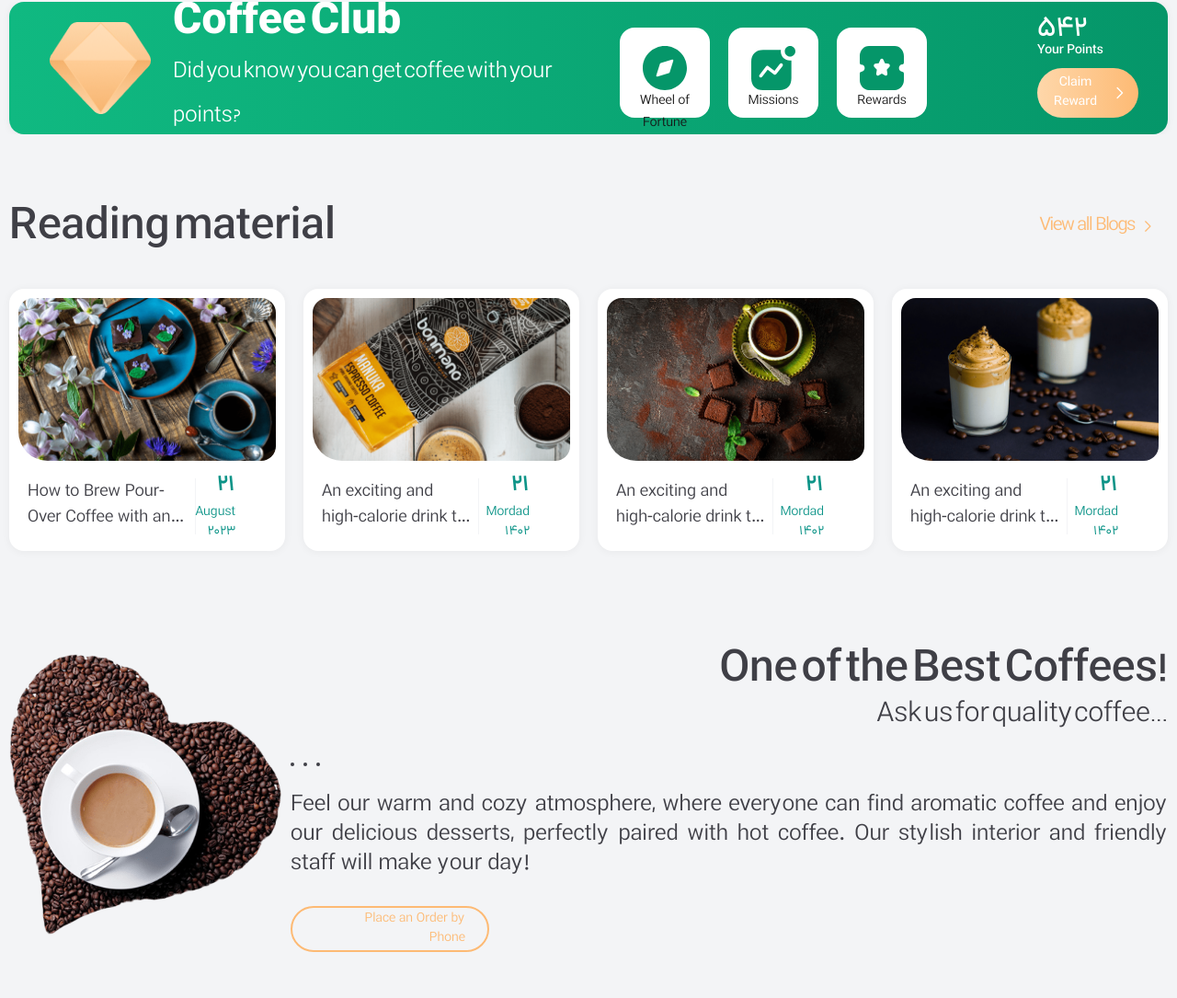
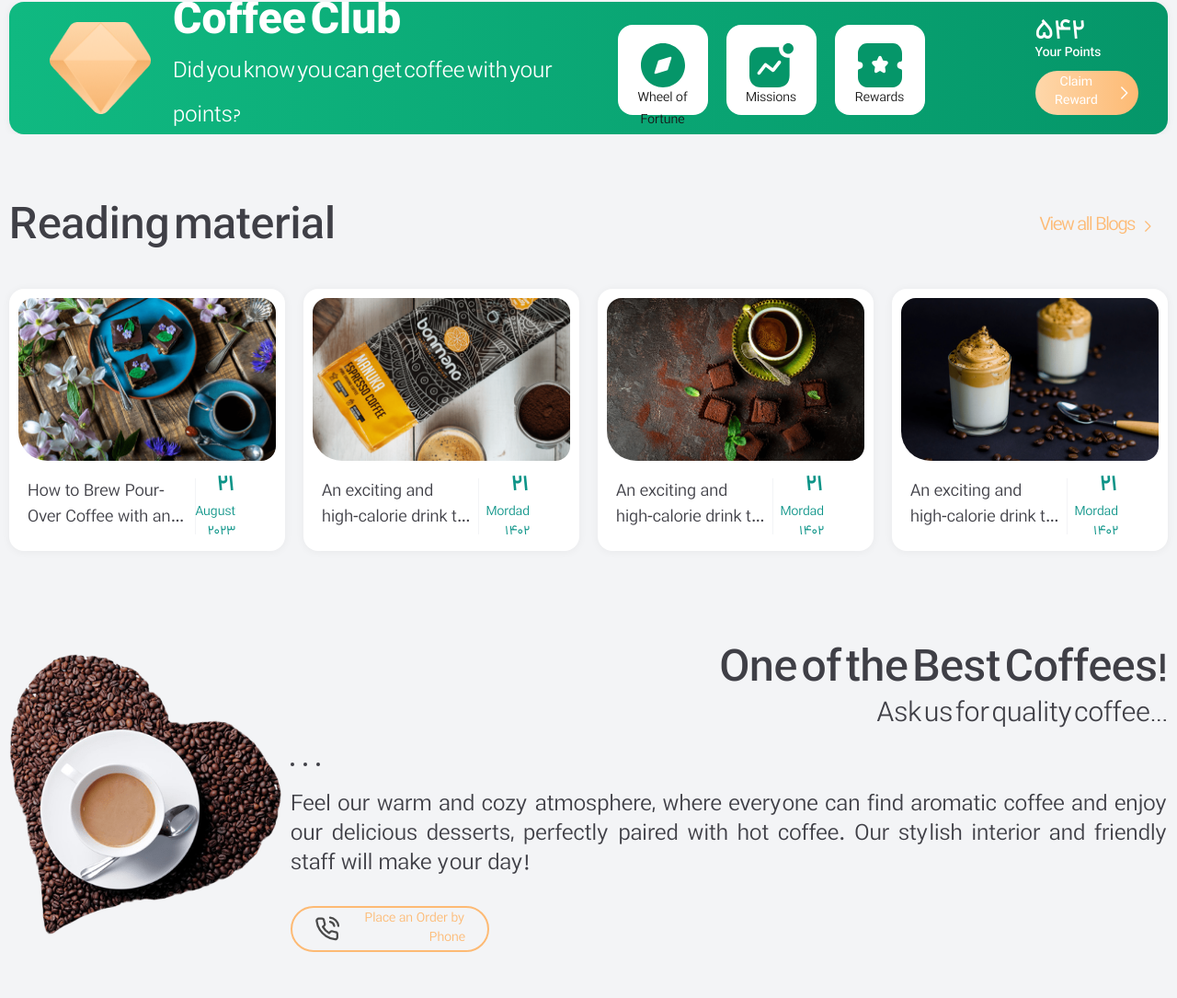
Before and after one commit to alirezatalebizadeh/blog-shopping, a Next.js app: page / in a window 1280 px wide. Shown: the part 2912-3997 px from the top of the page at 92% size. Built offline with nearby package versions, Linux system fonts and the light colour scheme.

Commit message:
styling css to create hover animation on button

```diff
--- a/src/app/globals.css
+++ b/src/app/globals.css
@@ -178,9 +178,7 @@
     @apply h-[98px] w-[72px] sm:w-20 sm:h-20 md:h-[98px] md:w-[98px] bg-white rounded-2xl;
   }
   .coffee-banner-btn {
-    @apply flex items-center w-[100px] md:w-[110px] text-white font-DanaMedium text-xs/normal md:text-sm/normal py-1 pr-[6px] md:mt-2 md:py-[6px] md:pr-[10px] -mr-[7px] sm:-mr-[12px] md:-mr-[12px] mt-1;
-    border-radius: 100px;
-    background: linear-gradient(270deg, #fdba74 0%, #fed7aa 100%);
+    @apply flex items-center text-white font-DanaMedium text-xs md:text-sm py-1 pl-[6px] md:mt-2 md:py-[6px] md:pr-[10px] -mr-[7px] sm:-mr-[12px] md:-mr-[12px] mt-1 rounded-full bg-gradient-to-l from-[#fdba74] to-[#fed7aa] hover:from-[#ffffff] hover:to-[#ffffff] hover:text-[#000000] transition-all duration-300;
   }
 }
 
--- a/src/components/CoffeeBanner.jsx
+++ b/src/components/CoffeeBanner.jsx
@@ -1,4 +1,5 @@
 import Image from "next/image";
+import Link from "next/link";
 import React from "react";
 import { GoChevronRight } from "react-icons/go";
 
@@ -75,10 +76,10 @@ export default function CoffeeBanner() {
               <span className="text-xs/normal md:text-sm/normal font-DanaDemiBold">
                 Your Points
               </span>
-              <a href="#" className="coffee-banner-btn pl-1">
+              <Link href="#"  className="coffee-banner-btn p-1">
                 <span>Claim Reward</span>
                 <GoChevronRight className="w-5 h-5 md:h-6 md:w-6" />
-              </a>
+              </Link>
             </div>
           </div>
         </div>
--- a/src/components/ContactUs.jsx
+++ b/src/components/ContactUs.jsx
@@ -1,5 +1,7 @@
 import React from "react";
 import Image from "next/image";
+import Link from "next/link";
+import { FiPhoneCall } from "react-icons/fi";
 
 export default function ContactUs() {
   return (
@@ -32,19 +34,24 @@ export default function ContactUs() {
                 paired with hot coffee. Our stylish interior and friendly staff
                 will make your day!
               </p>
-              <a
+              {/* <Link
                 href="#"
-                className="w-[180px] h-[50px] md:w-[216px] flex-center text-sm/normal gap-x-2 rounded-[100px] border-[2px] border-orange-300 dark:border-orange-300 text-orange-300 md:px-6 md:py-4"
+                className="w-max h-[50px] md:w-[216px] flex-center text-sm/normal gap-x-2 rounded-[100px] border-[2px] border-orange-300 dark:border-orange-300 text-orange-300 px-2 md:px-6 md:py-4"
               >
-                <svg className="w-[22px] h-[22px] md:w-8 md:h-8">
-                  <use href="#phone"></use>
-                </svg>
+                <FiPhoneCall className="w-[22px] h-[22px] md:w-8 md:h-8 text-black/70" />
                 <span>Place an Order by Phone</span>
-              </a>
+              </Link> */}
+              <Link
+                href="#"
+                className="w-max h-[50px] md:w-[216px] flex-center text-sm/normal gap-x-2 rounded-[100px] border-[2px] border-orange-300 dark:border-orange-300 text-orange-300 px-2 md:px-6 md:py-4 transition  hover:bg-orange-300 hover:text-white hover:border-white dark:hover:border-black"
+              >
+                <FiPhoneCall className="w-[22px] h-[22px] md:w-8 md:h-8 text-black/70 dark:text-white" />
+                <span>Place an Order by Phone</span>
+              </Link>
             </div>
           </div>
 
-          {/* <!-- Services Section --> */}
+          {/* <!-- //!Services Section --> */}
           <div className="relative mt-[76px] md:mt-[118px] gap-10 flex items-start justify-between flex-wrap overflow-hidden">
             {/* <!--//! Service 1 --> */}
             <div className="md:flex items-center text-center gap-x-4">
```
